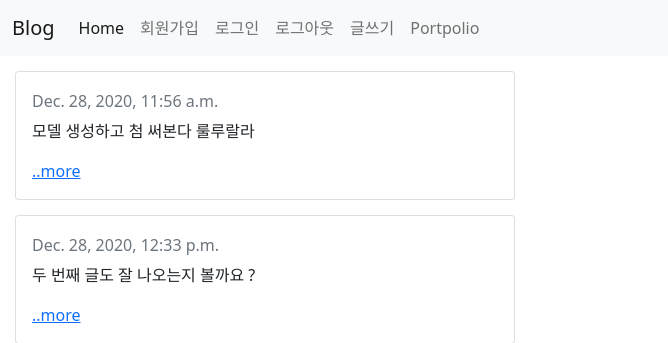
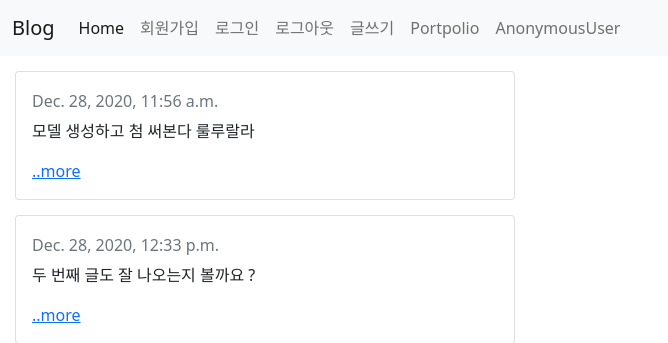
Before and after one commit to qhahd78/7th-Django-Lecture, a Django app: page / in a window 1280 px wide. Shown: the top 343 px of the page, without its empty margins (0-668 px from the left). Run offline with Django 3.2, Linux system fonts and the light colour scheme; data comes from the database, SQL or seed files in the repository; both versions use the stored data as it was after the commit.

Commit message:
로그인 수정

```diff
--- a/Blog/BlogProject/templates/base.html
+++ b/Blog/BlogProject/templates/base.html
@@ -32,6 +32,9 @@
           <li class="nav-item">
             <a class="nav-link" href="{%url 'portpolio' %}">Portpolio</a>
           </li>
+          <li class="nav-item">
+            <a class="nav-link" href="{%url 'portpolio' %}">{{ user }}</a>
+          </li>
         </ul>
       </div>
     </div>
--- a/Blog/accounts/views.py
+++ b/Blog/accounts/views.py
@@ -1,4 +1,4 @@
-from django.shortcuts import render
+from django.shortcuts import render, redirect
 from django.contrib.auth.models import User
 from django.contrib import auth
 # Create your views here.
```
Also changed, not shown: Blog/db.sqlite3.
